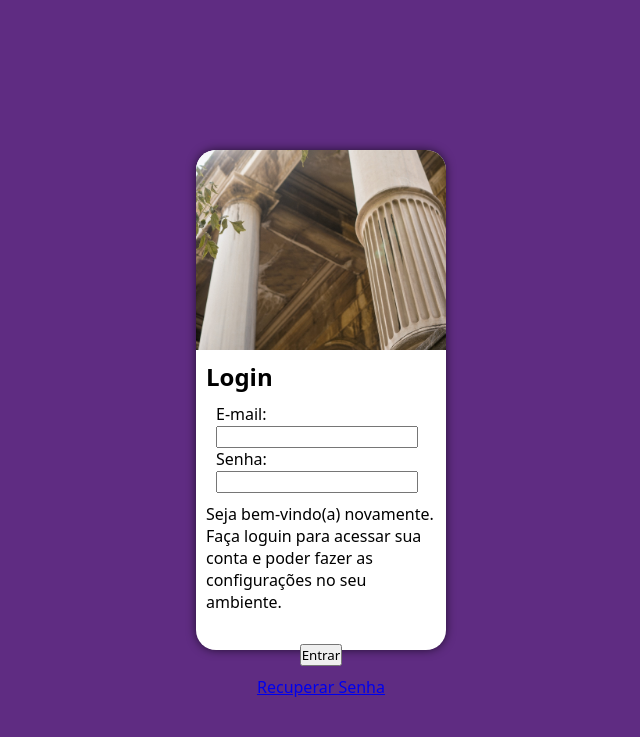
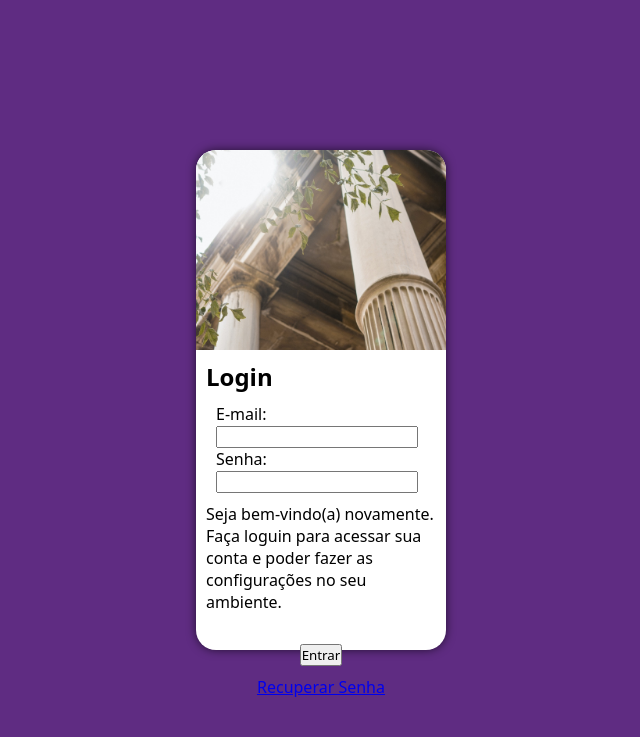
Before and after one commit to engmarcoselias/HTML-e-CSS-Curso, a PHP site: page / in a window 1280 px wide. Shown: the top 737 px of the page, without its empty margins (319-959 px from the left). Run offline with PHP 8.4, Linux system fonts and the light colour scheme.

Commit message:
Update stylo.css

```diff
--- a/Projetologuin/estilo/stylo.css
+++ b/Projetologuin/estilo/stylo.css
@@ -37,7 +37,7 @@ main{
     background: #5f2c82 url(../imagens/pexels-kübra-arslaner-12926138.jpg) no-repeat;
     height: 200px;
     background-size: cover;
-    background-position: right bottom;
+    background-position: center left;
     border-radius: 20px 20px 0px 0px;
 
 
```
